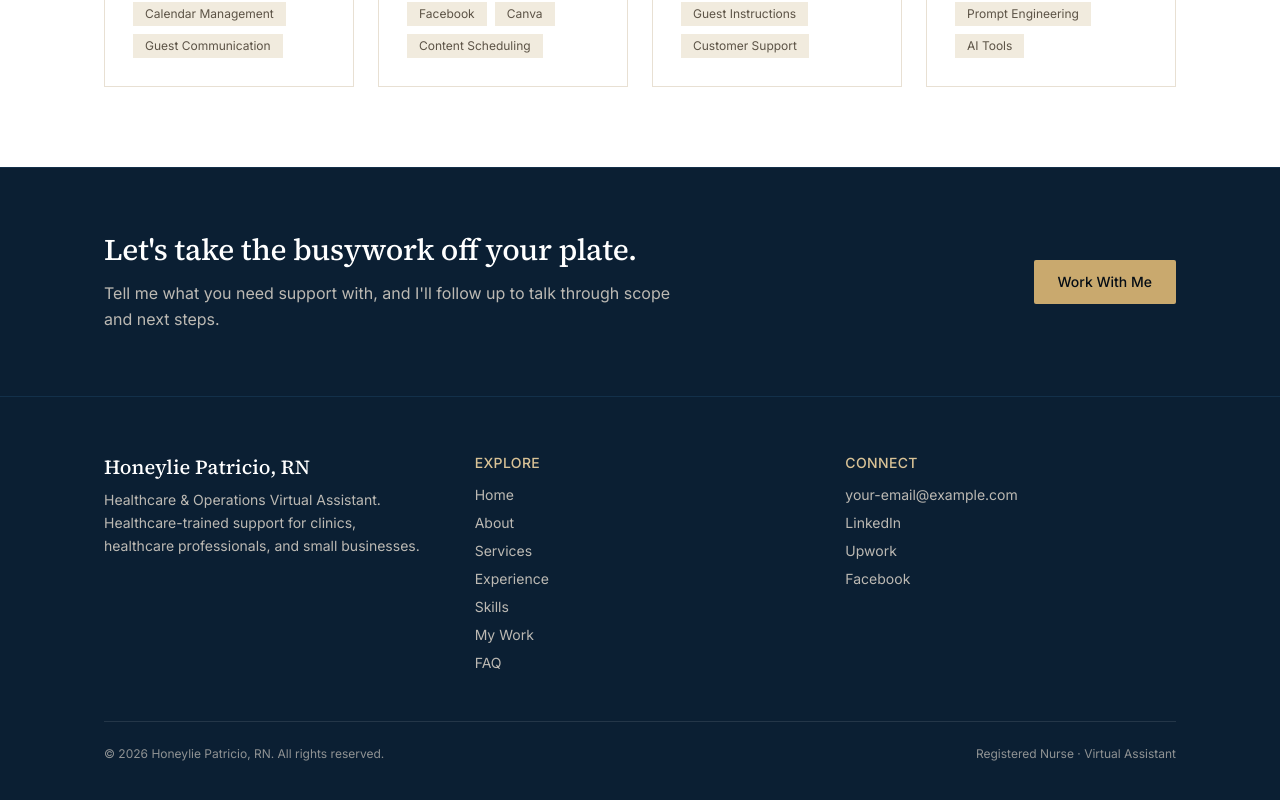
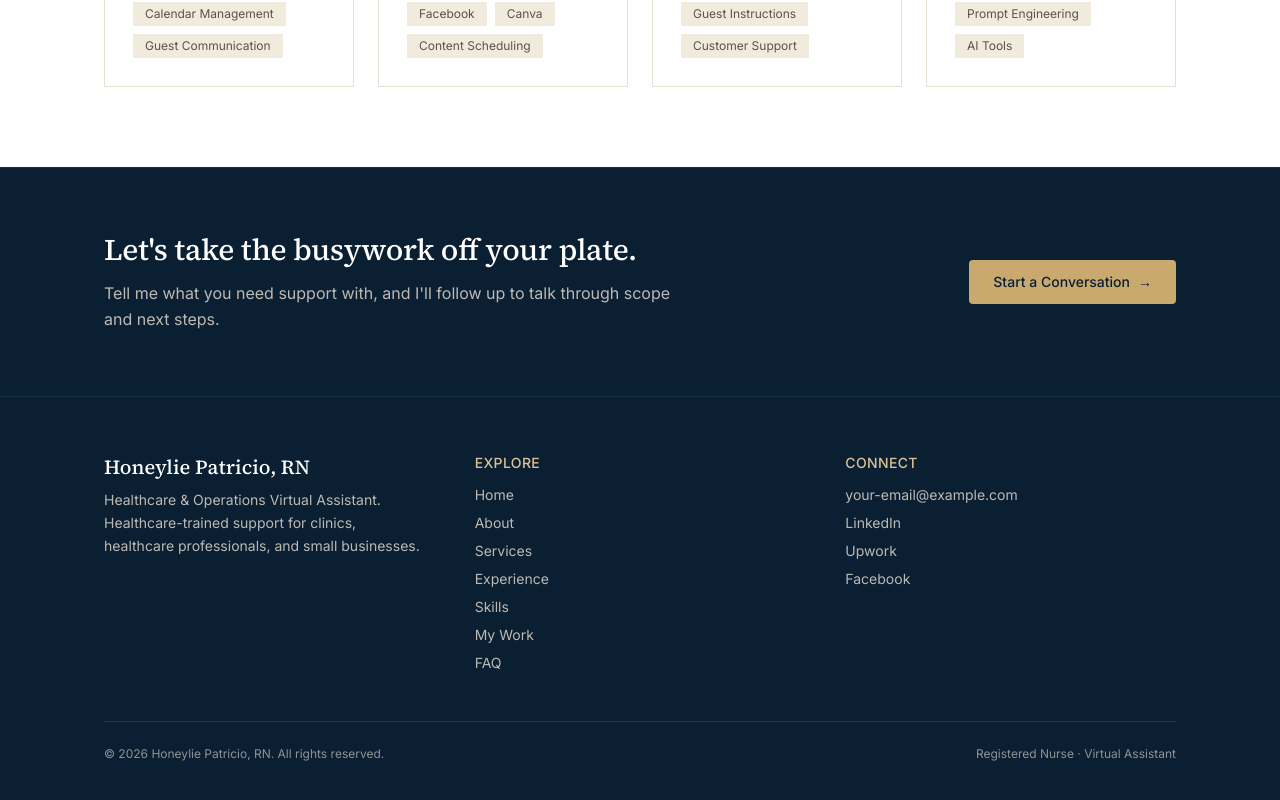
Before and after one commit to honeyliepatricio/honeylie-patricio-portfolio, a Next.js app: page / in a window 1280 px wide. Shown: the part 2608-3408 px from the top of the page. Built offline with nearby package versions, Linux system fonts and the light colour scheme.

Commit message:
Update page.tsx

```diff
--- a/src/app/page.tsx
+++ b/src/app/page.tsx
@@ -66,6 +66,8 @@ export default function HomePage() {
       <CTASection
         title="Let's take the busywork off your plate."
         lede="Tell me what you need support with, and I'll follow up to talk through scope and next steps."
+        ctaLabel="Start a Conversation"
+        ctaAction="modal"
       />
     </>
   );
```
